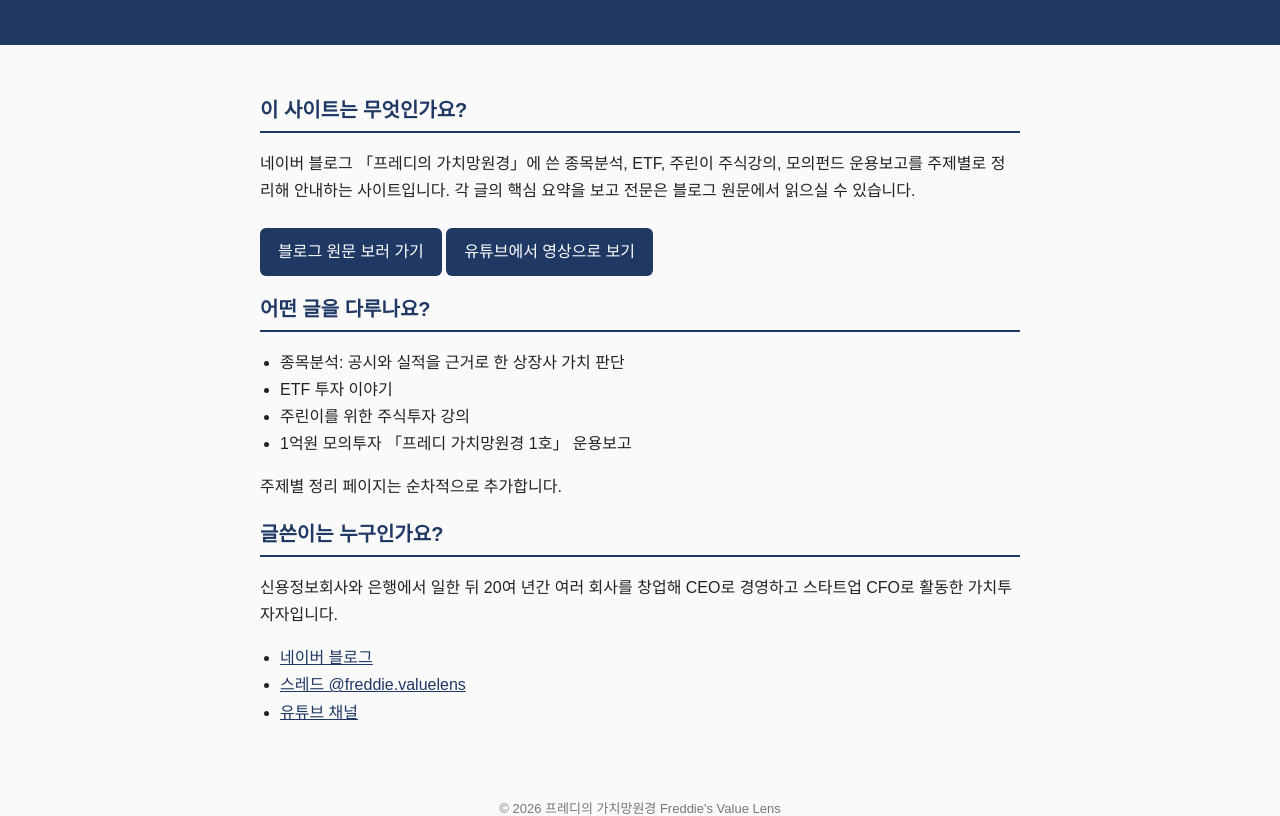
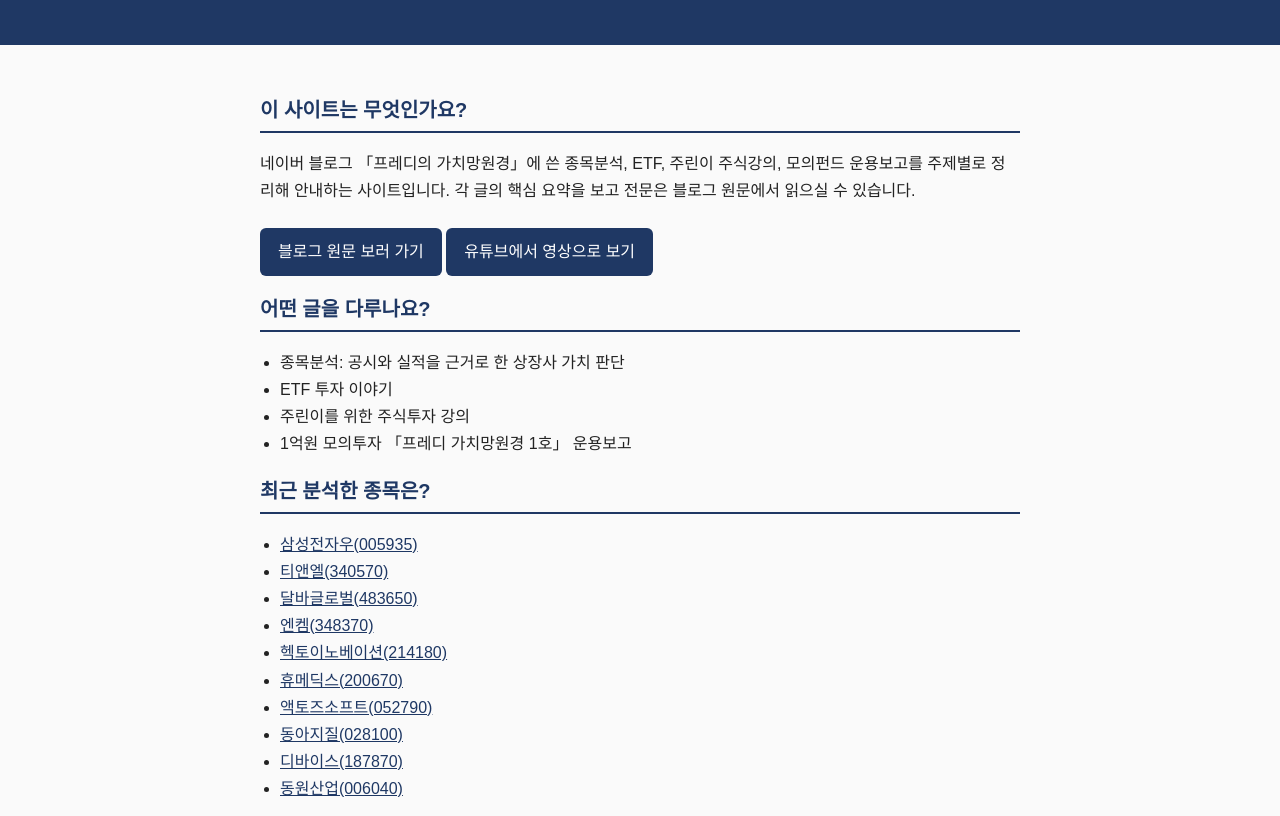
Before and after one commit to freddiejeon/valuelens, a plain HTML site: page index.html in a window 1280 px wide. Shown: the part 134-950 px from the top of the page. Drawn offline with Linux system fonts and the light colour scheme.

Commit message:
Update index.html

```diff
--- a/index.html
+++ b/index.html
@@ -70,7 +70,22 @@
       <li>주린이를 위한 주식투자 강의</li>
       <li>1억원 모의투자 「프레디 가치망원경 1호」 운용보고</li>
     </ul>
-    <p>주제별 정리 페이지는 순차적으로 추가합니다.</p>
+  </section>
+  <section>
+    <h2>최근 분석한 종목은?</h2>
+    <ul>
+      <li><a href="/stock/005935">삼성전자우(005935)</a></li>
+      <li><a href="/stock/340570">티앤엘(340570)</a></li>
+      <li><a href="/stock/483650">달바글로벌(483650)</a></li>
+      <li><a href="/stock/348370">엔켐(348370)</a></li>
+      <li><a href="/stock/214180">헥토이노베이션(214180)</a></li>
+      <li><a href="/stock/200670">휴메딕스(200670)</a></li>
+      <li><a href="/stock/052790">액토즈소프트(052790)</a></li>
+      <li><a href="/stock/028100">동아지질(028100)</a></li>
+      <li><a href="/stock/187870">디바이스(187870)</a></li>
+      <li><a href="/stock/006040">동원산업(006040)</a></li>
+    </ul>
+    <p><a href="/stock/">종목 분석 전체 목록 보기</a></p>
   </section>
   <section>
     <h2>글쓴이는 누구인가요?</h2>
```
